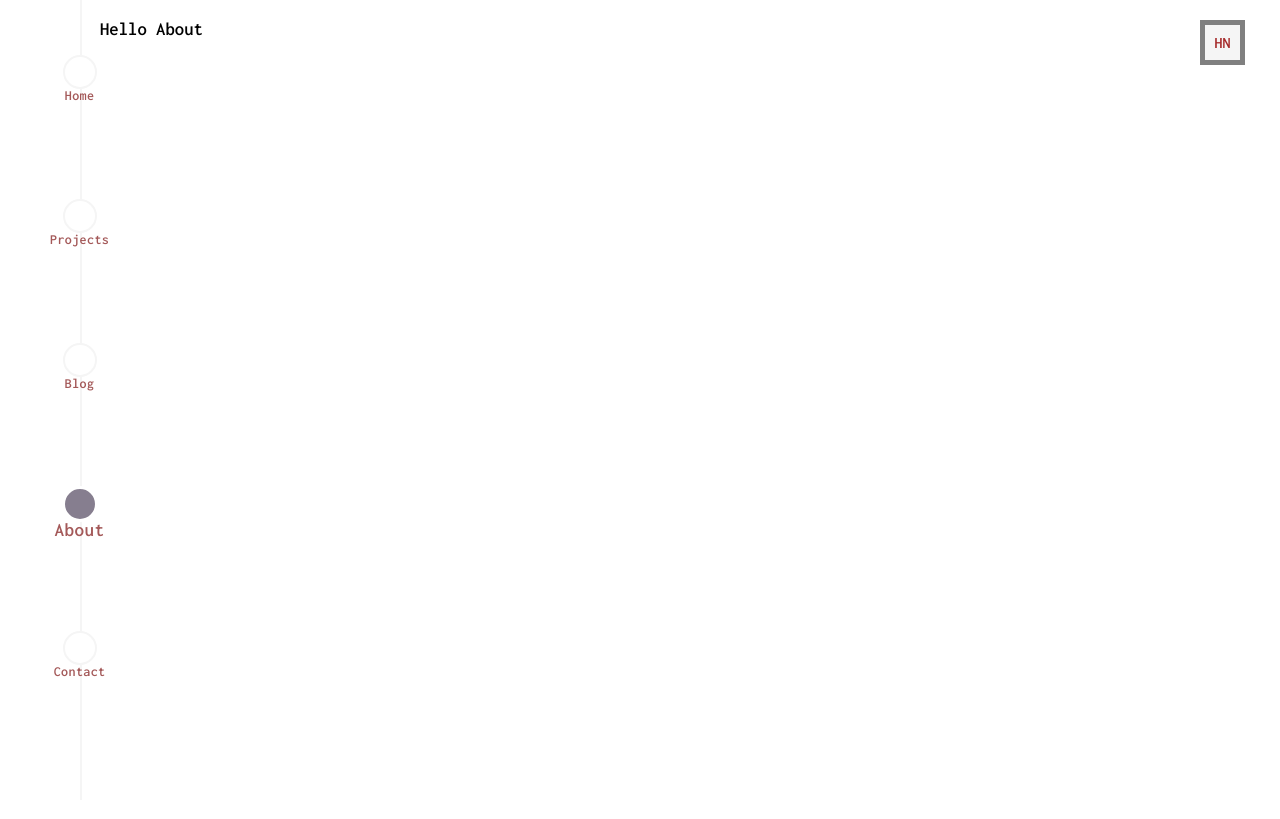
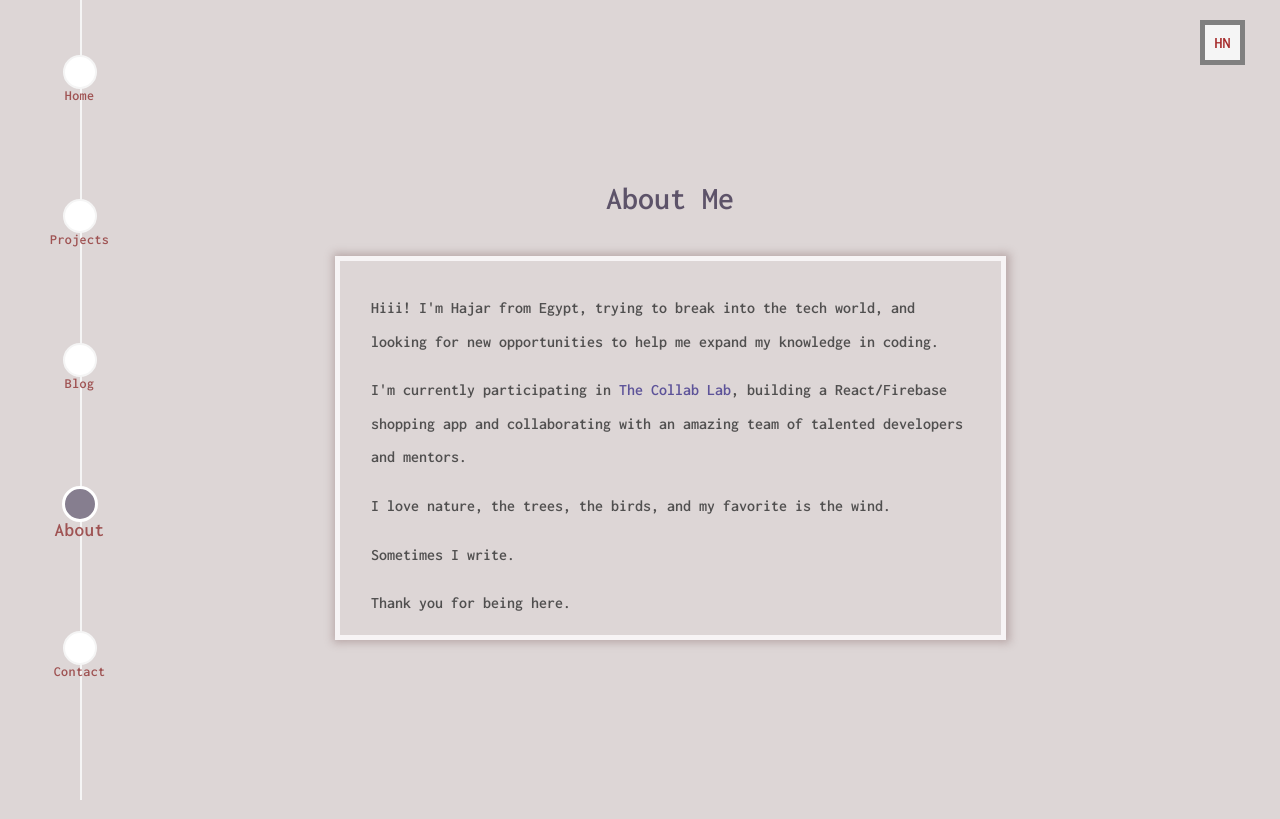
Before and after one commit to hajarNasr/myPortfolio, a Next.js app: page /about in a window 1280 px wide. Built offline with nearby package versions, Linux system fonts and the light colour scheme.

Commit message:
feat: add the about page

```diff
--- a/pages/about.js
+++ b/pages/about.js
@@ -1,8 +1,86 @@
+import Head from "next/head";
 const About = () => {
   return (
-    <div>
-      <h3>Hello About</h3>
-    </div>
+    <>
+      <Head>
+        <title>About</title>
+      </Head>
+      <main>
+        <h1>About Me</h1>
+        <article>
+          <p>
+            <span>
+              Hiii! I'm Hajar from Egypt, trying to break into the tech world,
+              and looking for new opportunities to help me expand my knowledge
+              in coding.
+            </span>
+            <span>
+              I'm currently participating in{" "}
+              <a target="_blanck" href="https://the-collab-lab.codes/">
+                The Collab Lab
+              </a>
+              , building a React/Firebase shopping app and collaborating with an
+              amazing team of talented developers and mentors.
+            </span>
+            <span>
+              I love nature, the trees, the birds, and my favorite is the wind.
+            </span>
+            <span>Sometimes I write.</span>
+            <span>Thank you for being here.</span>
+          </p>
+        </article>
+      </main>
+      <style jsx global>{`
+        body {
+          background: #ddd6d6;
+        }
+        main {
+          display: flex;
+          flex-direction: column;
+          align-items: space-between;
+          margin-auto;
+        }
+        h1 {
+          text-align: center;
+          color: #5d5369;
+        }
+        article {
+          width: 55%;
+          margin: auto;
+          margin-top:20px;
+          display: flex;
+          justify-content: space-around;
+          background: #ddd6d6;
+          border: 5px solid #f7f4f5;
+          box-shadow: 1px 0px 8px 3px rgba(151, 124, 124, 0.486);
+        }
+        p {
+          width: 95%;
+          margin: auto;
+          padding: 15px;
+          display: flex;
+          flex-direction: column;
+          color: rgb(80, 79, 79);
+          line-height: 2.1;
+        }
+        article a{
+          color:#5d5399;
+        }
+        p span {
+          margin-top: 15px;
+        }
+        @media (max-width: 1000px){
+          article {
+            width: 75%;
+          }
+        }
+        @media (max-width: 680px) {
+          article {
+            width: 95%;
+          }
+        }
+      `}</style>
+    </>
   );
 };
 
--- a/styles/globals.css
+++ b/styles/globals.css
@@ -22,8 +22,23 @@ a {
 * {
   box-sizing: border-box;
 }
+.my-app {
+  height: 99vh;
+  min-height: 99vh;
+  position: relative;
+}
 .page {
-  padding-left: 100px;
+  padding-left: 60px;
+  height: 100vh;
+  width: 100%;
+  display: flex;
+  align-items: center;
+  justify-content: center;
+}
+@media (max-width: 767px) {
+  .page {
+    padding-left: 50px;
+  }
 }
 ::-webkit-scrollbar {
   width: 10px;
@@ -48,8 +63,7 @@ a {
 }
 
 .project-wrapper,
-.overlay a,
-.who-i-am- {
+.overlay a {
   box-shadow: inset 20px 0 20px var(--projShadowColor),
     0px 1px 0 var(--projShadowColor), 0px 2px 0 var(--projShadowColor),
     0px 2px 3px var(--projShadowColor);
@@ -80,23 +94,3 @@ a {
   box-shadow: 0px 2px 2px lightgray, 0px -2px 2px lightgray;
   border-radius: 5px;
 }
-
-article {
-  background: #f1f7eb;
-
-  border-right: 2px solid #867e8f8c;
-  border-left: 2px solid #867e8f8c;
-}
-article p:first-child {
-  background: #f0e2df;
-}
-article p:last-child {
-  background: #cfa096;
-}
-
-article p {
-  background: #e2e2e2 !important;
-  border-top: 2px solid #867e8f8c;
-  border-bottom: 2px solid #867e8f8c;
-  color: #524564;
-}
```
